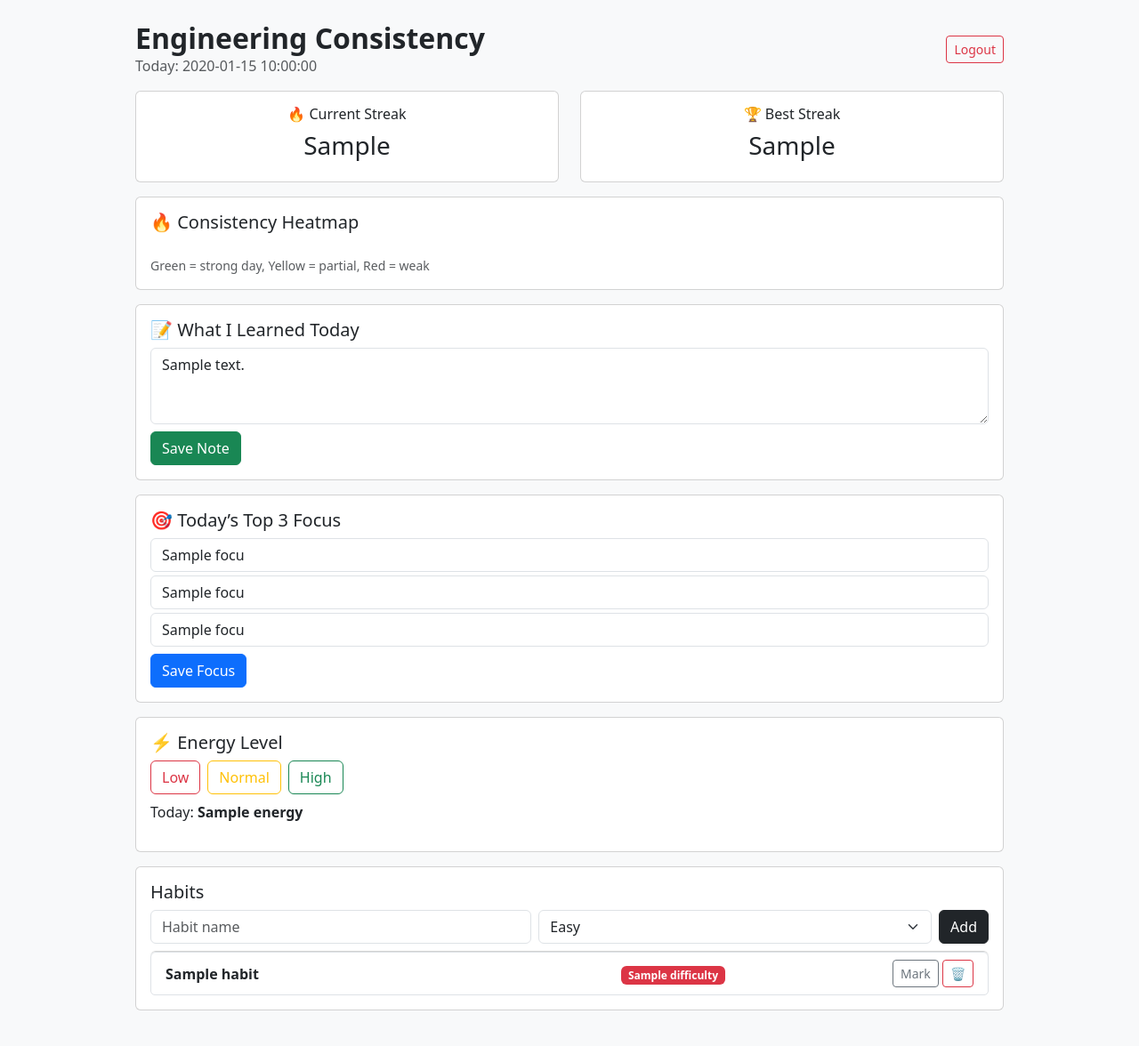
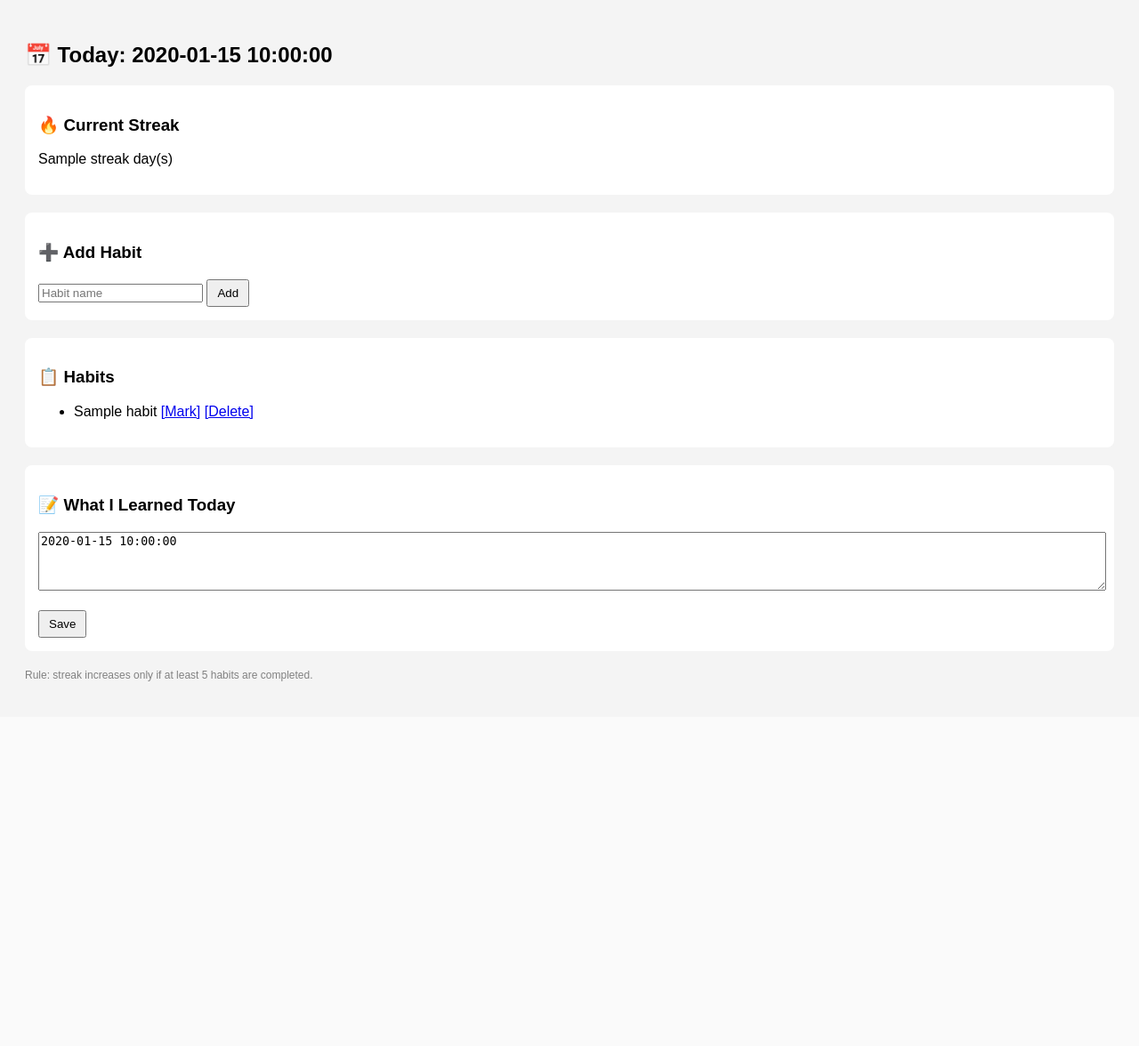
Before and after one commit to ssharma-j/consistency_tracker, a Flask app: template templates/index.html in a window 1280 px wide. Shown: the whole page at 89% size. After the commit the page ends 766 px from the top, so only its background shows below. Run offline with Flask 3, Linux system fonts and the light colour scheme; the template is opened without the code that fills it: most values are stand-ins (such as "Sample title", 1, 10 or a date in 2020).

Commit message:
Update index.html

```diff
--- a/templates/index.html
+++ b/templates/index.html
@@ -1,202 +1,62 @@
 <!DOCTYPE html>
-<html lang="en">
+<html>
 <head>
-    <meta charset="UTF-8">
-    <title>Engineering Consistency Tracker</title>
+  <title>Consistency Tracker</title>
   <meta name="viewport" content="width=device-width, initial-scale=1">
-
-    <link
-      href="https://cdn.jsdelivr.net/npm/bootstrap@5.3.0/dist/css/bootstrap.min.css"
-      rel="stylesheet"
-    >
-
   <style>
-        .heatmap-box {
-            width: 14px;
-            height: 14px;
-            margin: 2px;
-            cursor: pointer;
-            border-radius: 3px;
-        }
-        .heatmap-box.green { background-color: #22c55e; }
-        .heatmap-box.yellow { background-color: #eab308; }
-        .heatmap-box.red { background-color: #ef4444; }
+    body { font-family: Arial; background:#f4f4f4; padding:20px }
+    .card { background:white; padding:15px; margin-bottom:20px; border-radius:8px }
+    button { padding:6px 10px }
+    .done { color:green }
   </style>
 </head>
 
-<body class="bg-light p-4">
-<div class="container" style="max-width:1000px;">
+<body>
 
-    <!-- HEADER -->
-    <div class="d-flex justify-content-between align-items-center mb-2">
-        <div>
-            <h2 class="fw-bold mb-0">Engineering Consistency</h2>
-            <p class="text-muted mb-0">Today: {{ today }}</p>
-        </div>
-        <a href="/logout" class="btn btn-outline-danger btn-sm">Logout</a>
+<h2>📅 Today: {{ today }}</h2>
+
+<div class="card">
+  <h3>🔥 Current Streak</h3>
+  <p>{{ streak }} day(s)</p>
 </div>
 
-    <!-- STREAK -->
-    <div class="row mb-3 mt-3">
-        <div class="col">
-            <div class="card p-3 text-center">
-                <h6>🔥 Current Streak</h6>
-                <h3>{{ current_streak }}</h3>
-            </div>
-        </div>
-        <div class="col">
-            <div class="card p-3 text-center">
-                <h6>🏆 Best Streak</h6>
-                <h3>{{ best_streak }}</h3>
-            </div>
-        </div>
-    </div>
-
-    <!-- HEATMAP -->
-    <div class="card p-3 mb-3">
-        <h5>🔥 Consistency Heatmap</h5>
-
-        <div class="d-flex flex-wrap">
-            {% for d, info in heatmap.items() %}
-                <div
-                    class="heatmap-box {{ info.color }}"
-                    title="{{ d }} | Habits completed: {{ info.count }}"
-                    onclick="showNote('{{ d }}', `{{ info.note | e }}`)">
-                </div>
-            {% endfor %}
-        </div>
-
-        <small class="text-muted">
-            Green = strong day, Yellow = partial, Red = weak
-        </small>
-    </div>
-
-    <!-- DAILY NOTE -->
-    <div class="card p-3 mb-3">
-        <h5>📝 What I Learned Today</h5>
-        <form method="POST" action="/save_note">
-            <textarea
-                name="content"
-                rows="3"
-                class="form-control mb-2"
-                placeholder="Write what you learned today...">{{ daily_note }}</textarea>
-            <button class="btn btn-success">Save Note</button>
+<div class="card">
+  <h3>➕ Add Habit</h3>
+  <form method="POST">
+    <input name="habit" placeholder="Habit name" required>
+    <button>Add</button>
   </form>
 </div>
 
-    <!-- TOP 3 FOCUS -->
-    <div class="card p-3 mb-3">
-        <h5>🎯 Today’s Top 3 Focus</h5>
-        <form method="POST" action="/save_focus">
-            <input name="f1" class="form-control mb-1" placeholder="Focus 1" value="{{ focus[0] }}">
-            <input name="f2" class="form-control mb-1" placeholder="Focus 2" value="{{ focus[1] }}">
-            <input name="f3" class="form-control mb-2" placeholder="Focus 3" value="{{ focus[2] }}">
-            <button class="btn btn-primary">Save Focus</button>
-        </form>
-    </div>
-
-    <!-- ENERGY -->
-    <div class="card p-3 mb-3">
-        <h5>⚡ Energy Level</h5>
-        <div class="d-flex gap-2">
-            <a href="/set_energy/Low" class="btn btn-outline-danger">Low</a>
-            <a href="/set_energy/Normal" class="btn btn-outline-warning">Normal</a>
-            <a href="/set_energy/High" class="btn btn-outline-success">High</a>
-        </div>
-        {% if energy %}
-            <p class="mt-2">Today: <strong>{{ energy }}</strong></p>
+<div class="card">
+  <h3>📋 Habits</h3>
+  <ul>
+    {% for h in habits %}
+      <li>
+        {{ h[1] }}
+        {% if h[0] in completed_ids %}
+          <span class="done">✔</span>
+        {% else %}
+          <a href="/mark/{{ h[0] }}">[Mark]</a>
         {% endif %}
-    </div>
-
-    <!-- HABITS -->
-    <div class="card p-3 mb-3">
-        <h5>Habits</h5>
-
-        <form method="POST" action="/add_habit" class="d-flex gap-2 mb-2">
-            <input name="name" class="form-control" placeholder="Habit name" required>
-            <select name="difficulty" class="form-select">
-                <option>Easy</option>
-                <option>Medium</option>
-                <option>Hard</option>
-            </select>
-            <button class="btn btn-dark">Add</button>
-        </form>
-
-        <ul class="list-group">
-        {% for h in habits %}
-            <li class="list-group-item">
-                <div class="row align-items-center">
-
-                    <!-- Habit name -->
-                    <div class="col-6 fw-semibold">
-                        {{ h.name }}
-                    </div>
-
-                    <!-- Difficulty badge -->
-                    <div class="col-3 text-center">
-                        <span class="badge
-                            {% if h.difficulty == 'Easy' %} bg-success
-                            {% elif h.difficulty == 'Medium' %} bg-warning text-dark
-                            {% else %} bg-danger
-                            {% endif %}">
-                            {{ h.difficulty }}
-                        </span>
-                    </div>
-
-                    <!-- Actions -->
-                    <div class="col-3 text-end">
-                        <a
-                          href="/toggle/{{ h.id }}"
-                          class="btn btn-sm {{ 'btn-success' if h.done else 'btn-outline-secondary' }}">
-                          {{ 'Done' if h.done else 'Mark' }}
-                        </a>
-
-                        <form
-                          method="POST"
-                          action="/delete_habit/{{ h.id }}"
-                          style="display:inline;">
-                          <button
-                            type="submit"
-                            class="btn btn-sm btn-outline-danger"
-                            onclick="return confirm('Delete this habit?');">
-                            🗑
-                          </button>
-                        </form>
-                    </div>
-
-                </div>
+        <a href="/delete/{{ h[0] }}">[Delete]</a>
       </li>
     {% endfor %}
   </ul>
 </div>
 
-    <!-- WEEKLY REFLECTION -->
-    {% if show_reflection %}
-    <div class="card p-3 mb-3">
-        <h5>🧠 Weekly Reflection</h5>
-        <form method="POST" action="/save_weekly_reflection">
-            <textarea
-                name="content"
-                rows="3"
-                class="form-control mb-2"
-                placeholder="What worked? What failed? What to improve?">{{ weekly_reflection }}</textarea>
-            <button class="btn btn-success">Save Reflection</button>
+<div class="card">
+  <h3>📝 What I Learned Today</h3>
+  <form action="/save_note" method="POST">
+    <textarea name="content" rows="4" style="width:100%">{{ today_note }}</textarea>
+    <br><br>
+    <button>Save</button>
   </form>
 </div>
-    {% endif %}
 
-</div>
-
-<!-- JS: OPEN NOTE FROM HEATMAP -->
-<script>
-function showNote(date, note) {
-    if (note && note.trim() !== "") {
-        alert("📅 " + date + "\n\n" + note);
-    } else {
-        alert("📅 " + date + "\n\nNo note for this day.");
-    }
-}
-</script>
+<p style="color:gray;font-size:12px">
+  Rule: streak increases only if at least 5 habits are completed.
+</p>
 
 </body>
 </html>
```
Lines whose indentation alone changed are shown as unchanged.
